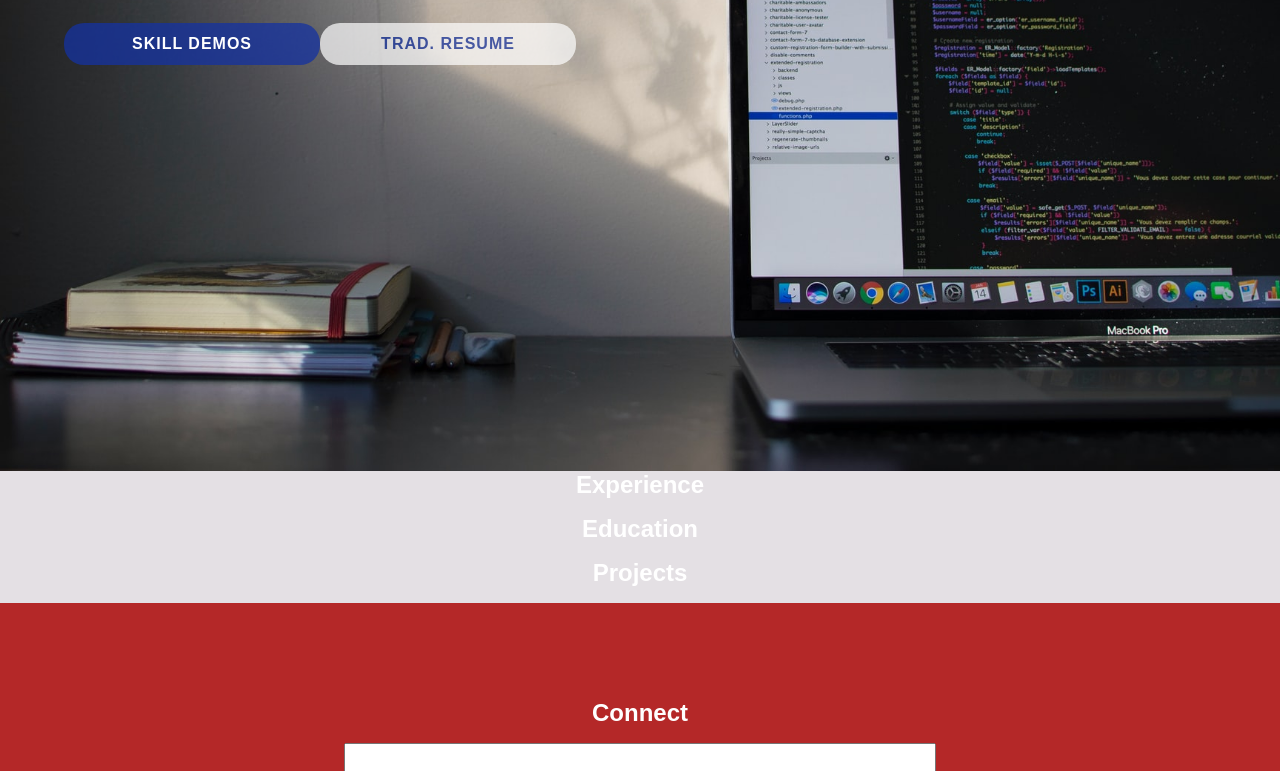
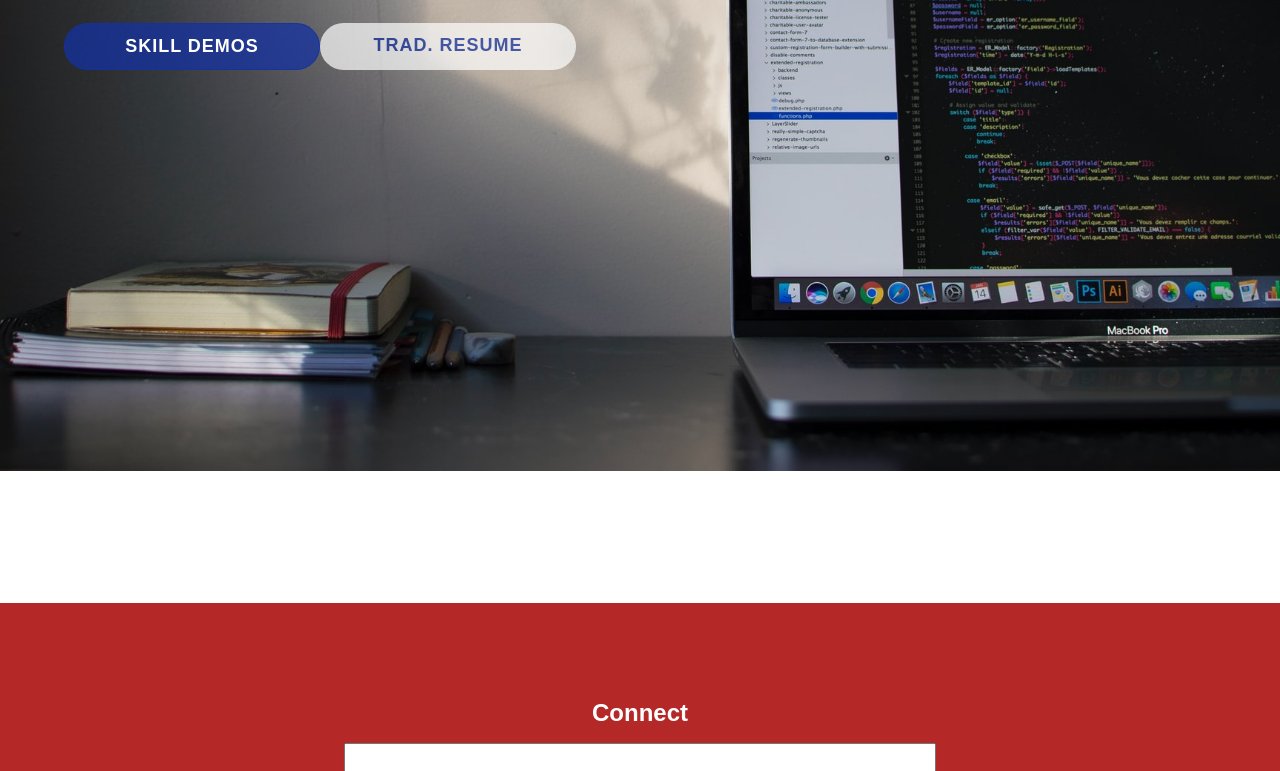
Before and after one commit to william-zhang-fullstack/william-zhang-fullstack.github.io, a plain HTML site: page index.html in a window 1280 px wide. Shown: the part 329-1100 px from the top of the page. Drawn offline with Linux system fonts and the light colour scheme.

Commit message:
flex on body, hero action has minwidth and linked resume on btn

```diff
--- a/css/hero.css
+++ b/css/hero.css
@@ -18,6 +18,7 @@
   position: absolute;
   height: 25vh;
   width: 40%;
+  min-width: 400px;
   margin-top: 15%;
   margin-left: 5%;
 }
@@ -29,30 +30,46 @@
   grid-row: grid-top / span 1;
 }
 
-.hero-action button {
+.hero-action button.main-call-btn {
   background-color: rgb(20, 50, 160, 0.75);
-  border-radius:    20px;
-  border:           1px rgb(20, 50, 160, 0.75);
+  border:           1px solid rgb(20, 50, 160, 0.75);
+  border-radius:    9999px;
   color:            white;
-  font-size:        1em;
+  font-size:        18px;
   font-weight:      bold;
+  grid-column:      grid-left / span 1;
   grid-row:         grid-mid-row / span 1;
   letter-spacing:   1px;
   padding:          12px 25px;
   text-transform:   uppercase;
-  transition:       transform 80ms ease-in;
+  transition:       all 100ms ease-in;
 }
 
-.hero-action button.main-call-btn {
-  grid-column: grid-left / span 1;
+.hero-action button.main-call-btn:hover {
+  opacity: 0.5;
 }
 
-.hero-action button.sec-call-btn {
+.hero-action a.sec-call-btn {
   background: white;
-  border: 1px white;
+  border-radius: 9999px;
+  border: 2px white;
   opacity: 0.7;
   color: rgb(20, 50, 160);
+  font-size:        18px;
+  font-weight:      bold;
   grid-column: grid-mid-col / span 1;
+  grid-row:         grid-mid-row / span 1;
+  letter-spacing:   1px;
+  padding:          12px 25px;
+  text-align: center;
+  text-decoration: none;
+  text-transform:   uppercase;
+  transition:       all 100ms ease-in;
+  vertical-align: middle;
+}
+
+.hero-action a.sec-call-btn:hover {
+  opacity: 0.5;
 }
 
 #main-headline {
--- a/css/style.css
+++ b/css/style.css
@@ -6,10 +6,8 @@
 }
 
 body {
-  background: #e4e0e4;
-  color: #3e1b0c;
-
-  position: relative;
+  display: flex;
+  flex-direction: column;
 }
 
 h1 {
--- a/index.html
+++ b/index.html
@@ -9,10 +9,11 @@
   </head>
   <body>
     <section class="hero">
+      <!-- Full viewport hero with call to action div -->
       <div class="hero-action">
         <h1 id="main-headline">Hi. I make numbers tell stories.</h1>
         <button class="main-call-btn">Skill demos</button>
-        <button class="sec-call-btn">Trad. resume</button>
+        <a href="./misc/resume.pdf" class="sec-call-btn" target="_blank">Trad. resume</a>
       </div>
       <img src="./img/emile-perron-xrVDYZRGdw4-unsplash[medium].jpg" alt="">
     </section>
```
Also changed, not shown: 1 other file.
